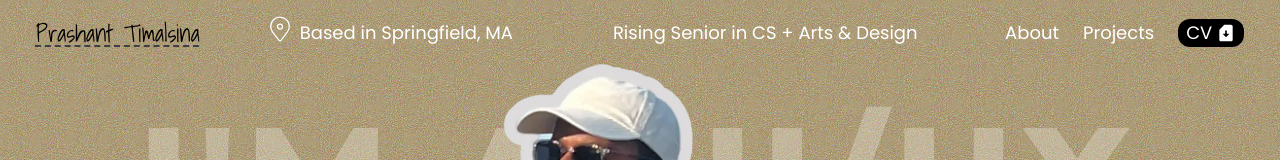
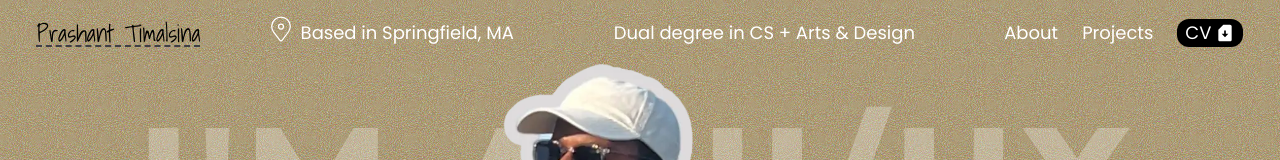
Before and after one commit to tprashant-21/tprashant-21.github.io, a React (Vite) app: page / in a window 1280 px wide. Shown: the top 160 px of the page. Built offline with nearby package versions, Linux system fonts and the light colour scheme; some icons are missing.

Commit message:
changes in header

```diff
--- a/src/components/Header.tsx
+++ b/src/components/Header.tsx
@@ -38,7 +38,7 @@ const Header = () => {
             <div>
                 <PiGraduationCapLight className=" absolute -top-[5px] -left-[40px] text-[23px] tablet:text-[28px]"/>
             </div>
-                <p>Rising Senior in CS + Arts & Design</p>
+                <p>Dual degree in CS + Arts & Design </p>
             </div>
         </div>
 
--- a/src/components/ProjectHeader.tsx
+++ b/src/components/ProjectHeader.tsx
@@ -45,7 +45,7 @@ const ProjectHeader = ({title, prev, linkNext, linkPrev, next}: props) => {
                 <div>
                     <PiGraduationCapLight className=" absolute -top-[5px] -left-[40px] text-[23px] tablet:text-[28px]"/>
                 </div>
-                    <p>Rising Senior in CS + Arts & Design</p>
+                    <p>CS + Arts & Design</p>
                 </div>
             </div>
 
```
